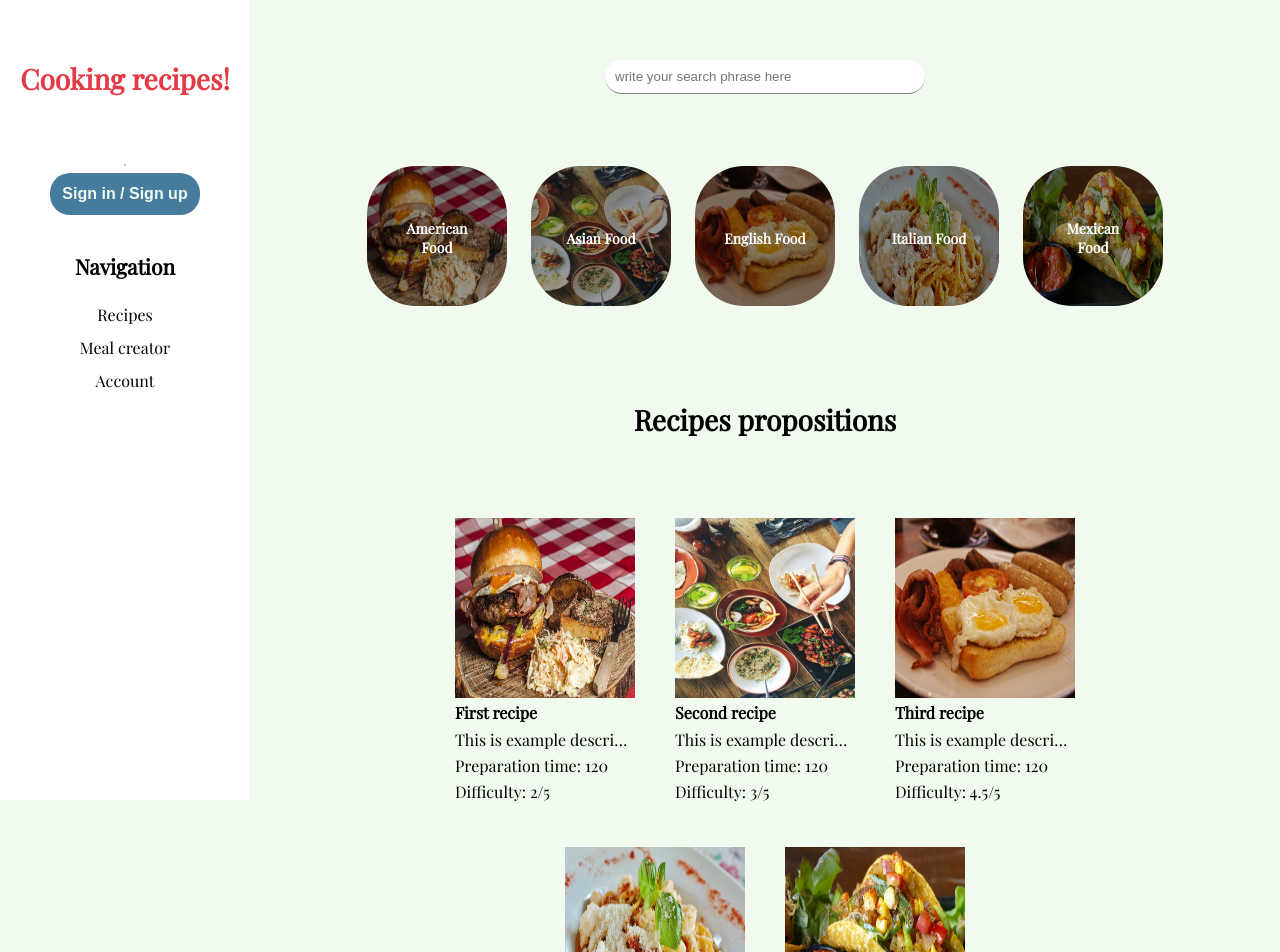
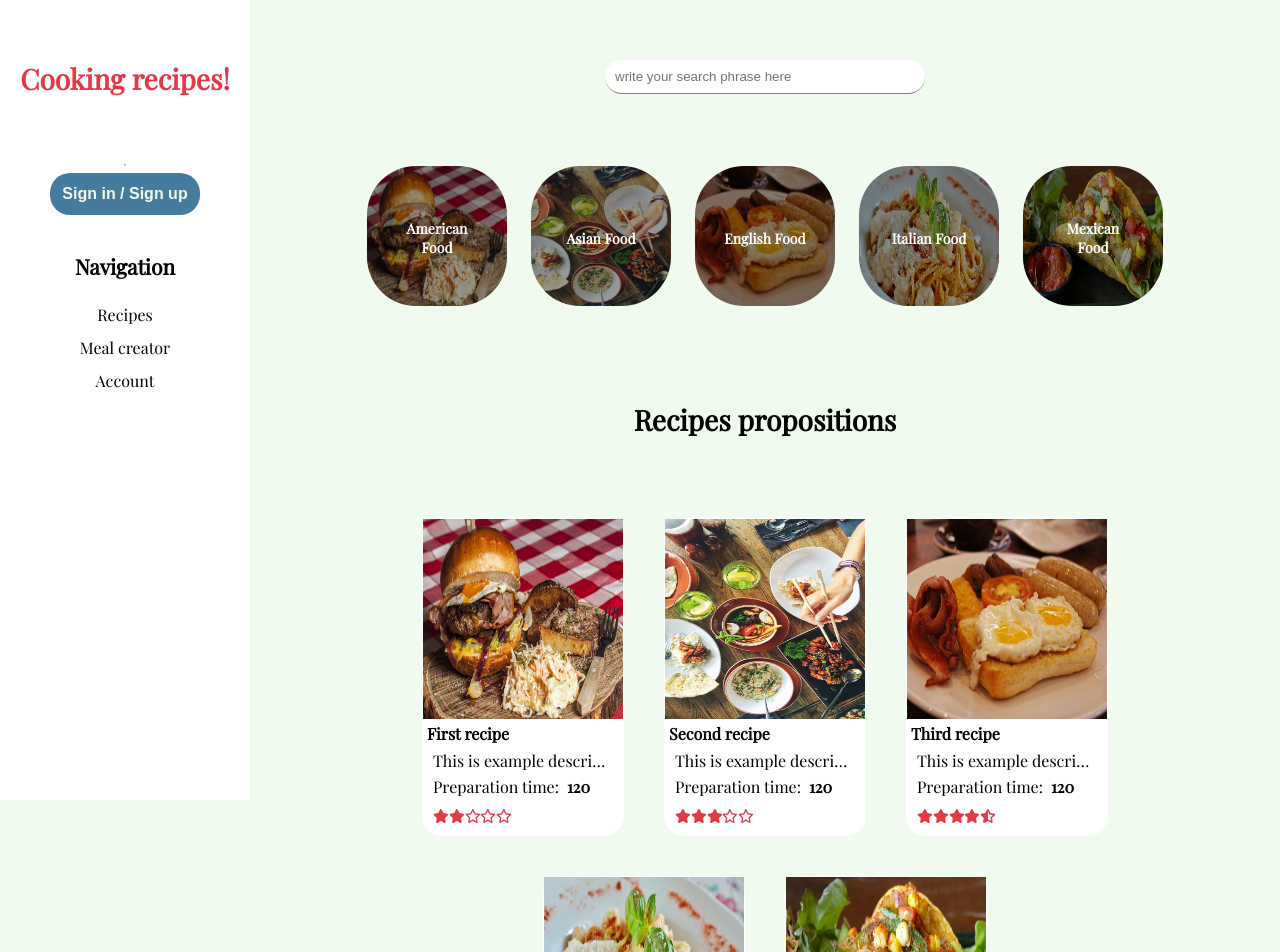
Before and after one commit to Michlithr/cooking-recipes, a Vue app: page / in a window 1280 px wide. Shown: the top 952 px of the page. Built offline with nearby package versions, Linux system fonts and the light colour scheme.

Commit message:
added more styling for recipes list items eg. stars for difficulty

```diff
--- a/src/components/recipes/RecipeCard.vue
+++ b/src/components/recipes/RecipeCard.vue
@@ -1,5 +1,6 @@
 <script setup lang="ts">
 import { RouteNames } from "@/enums/RouteNames";
+import { StarType } from "@/enums/StarType";
 import type Recipe from "@/interfaces/Recipe";
 import { useRouter } from "vue-router";
 
@@ -7,7 +8,32 @@ const props = defineProps<{
   recipe: Recipe;
 }>();
 
+const maxDifficulty = 5;
+const difficultyStars: StarType[] = [];
 const router = useRouter();
+
+setupDifficultyStars();
+
+function setupDifficultyStars() {
+  for (let i = 0; i < maxDifficulty; i++) {
+    difficultyStars.push(StarType.Empty);
+  }
+
+  let index = 0;
+  let tempDifficultyValue = props.recipe.difficulty;
+
+  while (tempDifficultyValue > 0 && index <= maxDifficulty) {
+    if (tempDifficultyValue - 1 >= 0) {
+      difficultyStars[index] = StarType.Full;
+      tempDifficultyValue -= 1;
+    } else if (tempDifficultyValue - 0.5 >= 0) {
+      difficultyStars[index] = StarType.Half;
+      tempDifficultyValue -= 0.5;
+    }
+
+    index++;
+  }
+}
 
 function showDetails() {
   router.push({
@@ -19,6 +45,18 @@ function showDetails() {
 function getImagePath() {
   return `/src/assets/${props.recipe.image}.jpg`;
 }
+
+function getFontAwesomeStarIconName(starType: StarType) {
+  switch (starType) {
+    case StarType.Full:
+      return "star";
+    case StarType.Half:
+      return "star-half-stroke";
+    case StarType.Empty:
+    default:
+      return ["far", "star"];
+  }
+}
 </script>
 
 <template>
@@ -26,34 +64,52 @@ function getImagePath() {
     <img :src="getImagePath()" />
     <b>{{ props.recipe.title }}</b>
     <p>{{ props.recipe.description }}</p>
-    <p>Preparation time: {{ props.recipe.preparationTime }}</p>
-    <p>Difficulty: {{ props.recipe.difficulty }}/5</p>
+    <p>
+      Preparation time: <b>{{ props.recipe.preparationTime }}</b>
+    </p>
+    <div class="difficulty">
+      <FontAwesomeIcon
+        v-for="(starType, key) in difficultyStars"
+        class="icon"
+        :key="key"
+        :icon="getFontAwesomeStarIconName(starType)"
+      />
+    </div>
   </div>
 </template>
 
 <style lang="scss">
 .recipe-container {
-  width: 180px;
+  width: 200px;
   margin: 20px;
+  background-color: $white__bg;
+  border: 1px white solid;
+  border-radius: 20px;
   cursor: pointer;
 
   img {
-    height: 180px;
-    width: 180px;
+    height: 200px;
+    width: 200px;
   }
 
   b {
+    margin: 6px 4px;
     font-size: 16px;
   }
 
   p {
     height: 20px;
-    margin: 6px 0;
+    margin: 6px 10px;
     font-size: 16px;
     word-wrap: break-word;
     overflow: hidden;
     text-overflow: ellipsis;
     white-space: nowrap;
   }
+
+  .difficulty {
+    margin: 10px 10px;
+    color: $primary;
+  }
 }
 </style>
--- a/src/components/recipes/RecommendedRecipesList.vue
+++ b/src/components/recipes/RecommendedRecipesList.vue
@@ -2,23 +2,26 @@
 import RecipeCard from "@/components/recipes/RecipeCard.vue";
 import type Recipe from "@/interfaces/Recipe";
 import RecipesService from "@/services/RecipesService";
-import { onMounted, reactive } from "vue";
+import { ref, reactive } from "vue";
+
+const loading = ref(true);
 const recipes: Recipe[] = reactive([]);
 
-onMounted(async () => {
-  await RecipesService.fetchRecipes()
-    .then((response) => {
-      recipes.push(...response);
-    })
-    .catch((error) => console.log(error));
-});
+RecipesService.fetchRecipes()
+  .then((response) => {
+    recipes.push(...response);
+    loading.value = false;
+  })
+  .catch((error) => console.log(error));
 </script>
 
 <template>
   <div class="list-container">
     <h1>Recipes propositions</h1>
     <div class="recipes-container">
+      <p v-if="loading">...</p>
       <RecipeCard
+        v-else
         v-for="(recipe, key) in recipes"
         :key="key"
         :recipe="recipe"
@@ -39,7 +42,7 @@ onMounted(async () => {
   }
 
   .recipes-container {
-    width: 60vw;
+    width: 70vw;
     display: flex;
     flex-direction: row;
     justify-content: center;
--- /dev/null
+++ b/src/enums/StarType.ts
@@ -0,0 +1,5 @@
+export enum StarType {
+  Full,
+  Half,
+  Empty,
+}
```
